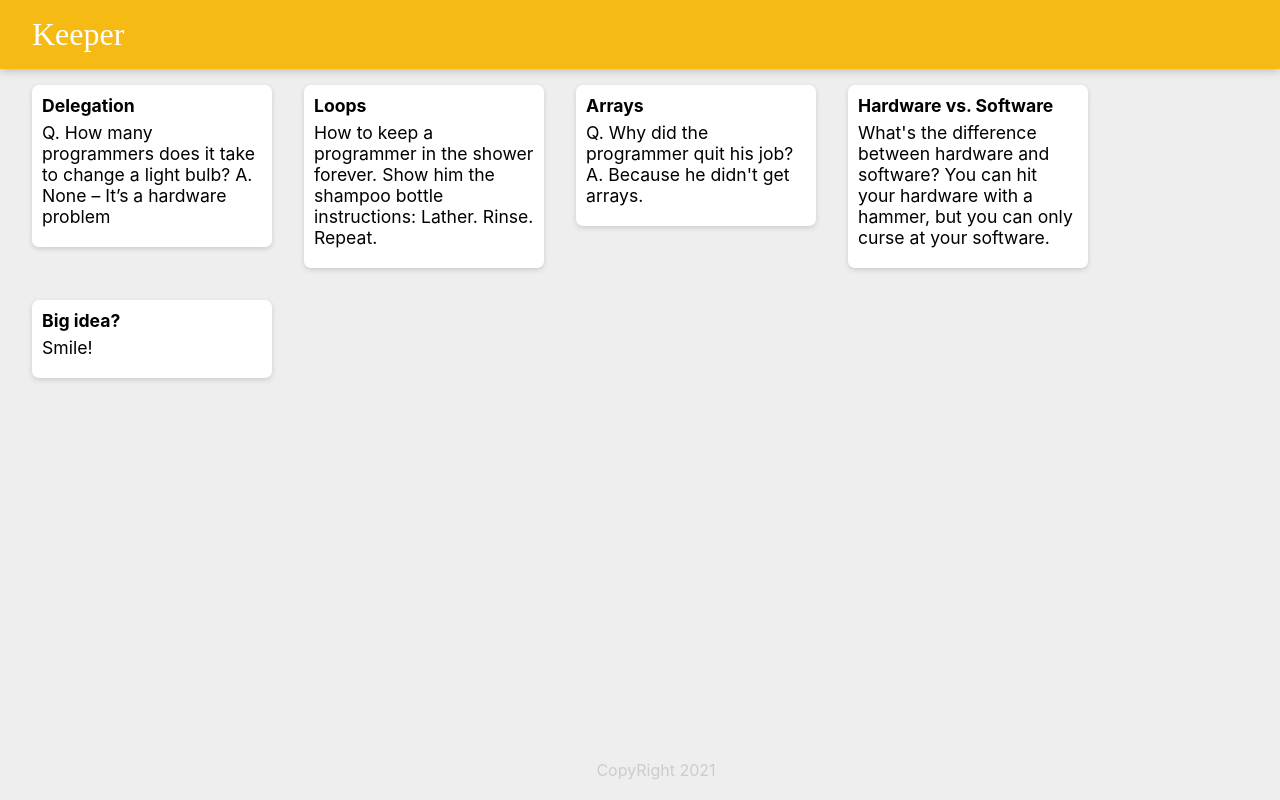
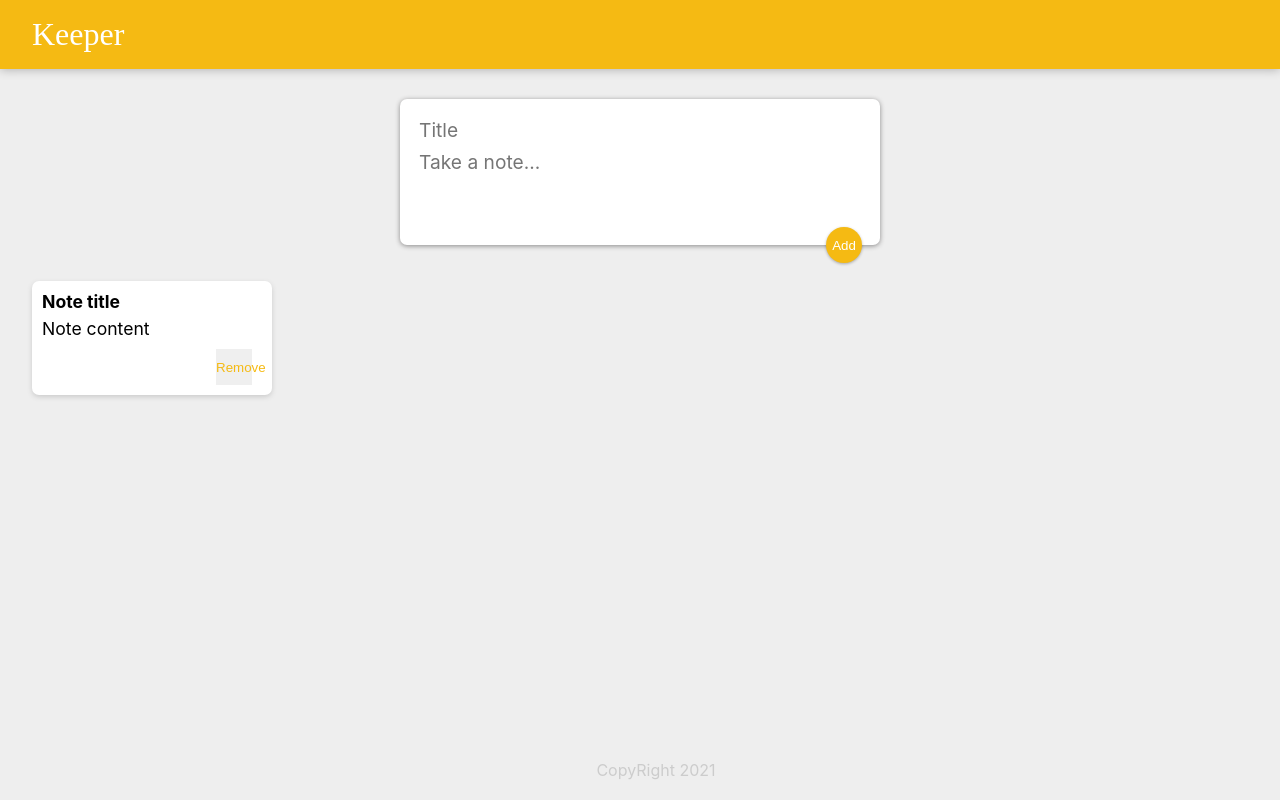
Before and after one commit to yh-sg/keeperReactPrac, a React (Create React App) app: page / in a window 1280 px wide. Built offline with nearby package versions, Linux system fonts and the light colour scheme; a web font is replaced by a local one.

Commit message:
challenge setup

```diff
--- a/src/App.css
+++ b/src/App.css
@@ -54,3 +54,49 @@
   white-space: pre-wrap;
   word-wrap: break-word;
 }
+
+.note button {
+  position: relative;
+  float: right;
+  margin-right: 10px;
+  color: #f5ba13;
+  border: none;
+  width: 36px;
+  height: 36px;
+  cursor: pointer;
+  outline: none;
+}
+
+form {
+  position: relative;
+  width: 480px;
+  margin: 30px auto 20px auto;
+  background: #fff;
+  padding: 15px;
+  border-radius: 7px;
+  box-shadow: 0 1px 5px rgb(138, 137, 137);
+}
+form input,
+form textarea {
+  width: 100%;
+  border: none;
+  padding: 4px;
+  outline: none;
+  font-size: 1.2em;
+  font-family: inherit;
+  resize: none;
+}
+form button {
+  position: absolute;
+  right: 18px;
+  bottom: -18px;
+  background: #f5ba13;
+  color: #fff;
+  border: none;
+  border-radius: 50%;
+  width: 36px;
+  height: 36px;
+  box-shadow: 0 1px 3px rgba(0, 0, 0, 0.3);
+  cursor: pointer;
+  outline: none;
+}
--- a/src/App.js
+++ b/src/App.js
@@ -3,18 +3,24 @@
 import Note from './Components/Note.jsx';
 import Header from './Components/Header.jsx';
 import Footer from './Components/Footer.jsx';
-import notes from './notes.js'
+import CreateArea from './Components/CreateArea.jsx'
+// import notes from './notes.js'
 
 function App() {
   return (
     <div>
       <Header />
-      {notes.map(note=>{
+      <CreateArea />
+      <Note key={1} title="Note title" content="Note content" />
+      {/* {notes.map(note=>{
         return(
-          <Note title={note.title} content={note.content}/>
+          <Note
+            key={note.key}
+            title={note.title}
+            content={note.content}
+          />
         )
-      })}
-
+      })} */}
       <Footer />
     </div>
   );
--- /dev/null
+++ b/src/Components/CreateArea.jsx
@@ -0,0 +1,15 @@
+import React from "react";
+
+function CreateArea() {
+  return (
+    <div>
+      <form>
+        <input name="title" placeholder="Title" />
+        <textarea name="content" placeholder="Take a note..." rows="3" />
+        <button>Add</button>
+      </form>
+    </div>
+  );
+}
+
+export default CreateArea;
--- a/src/Components/Note.jsx
+++ b/src/Components/Note.jsx
@@ -5,6 +5,7 @@
     <div className="note">
         <h1>{props.title}</h1>
         <p>{props.content}</p>
+        <button>Remove</button>
     </div>
     )
 }
```
